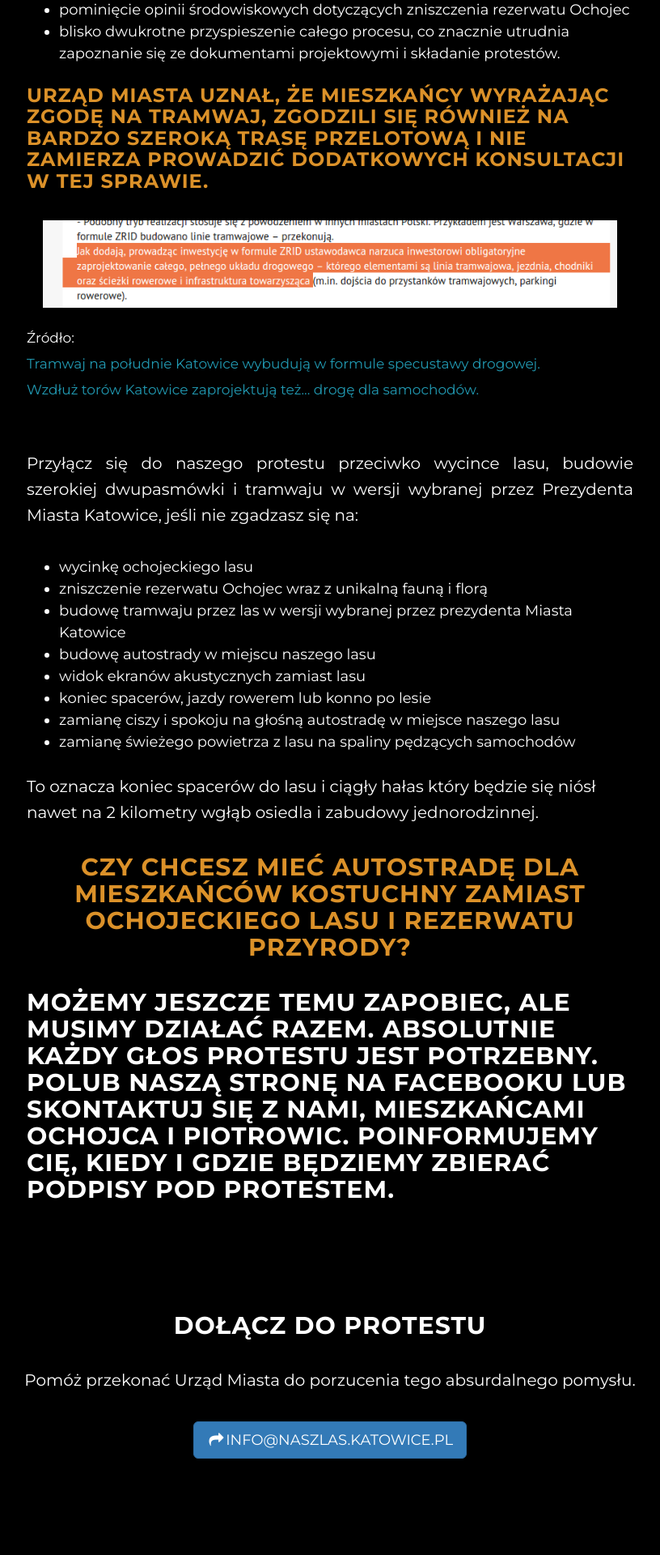
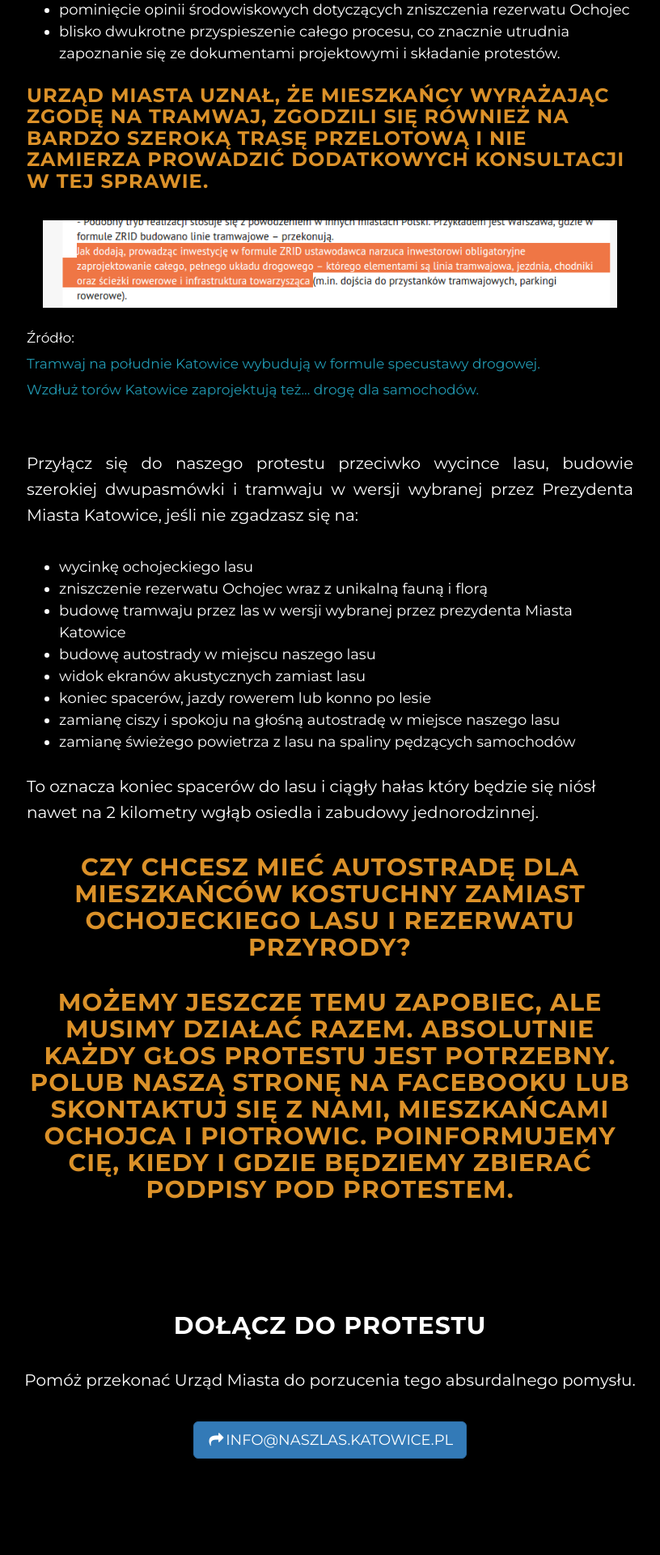
Before and after one commit to naszlas-katowice/naszlas.katowice.pl, a Jekyll site: the page built from index.html, in a window 1280 px wide. Shown: the part 2027-3947 px from the top of the page at 81% size, without its empty margins (232-1048 px from the left). Built offline with Jekyll 4.4.1, drawn with Linux system fonts in a browser that asks for light colours.

Commit message:
Update index.html

```diff
--- a/index.html
+++ b/index.html
@@ -78,7 +78,6 @@ layout: default
       <h2 style="text-align:center;" class="orange">
         Czy chcesz mieć autostradę dla mieszkańców Kostuchny zamiast Ochojeckiego lasu i rezerwatu przyrody?
       <h2 style="text-align:center;" class="orange">
-      <h2>
         Możemy jeszcze temu zapobiec, ale musimy działać razem. Absolutnie każdy głos protestu jest potrzebny.
         Polub naszą stronę na facebooku lub skontaktuj się z nami, mieszkańcami Ochojca i Piotrowic. Poinformujemy Cię, kiedy i gdzie będziemy zbierać podpisy pod protestem.
       </h2>
```
